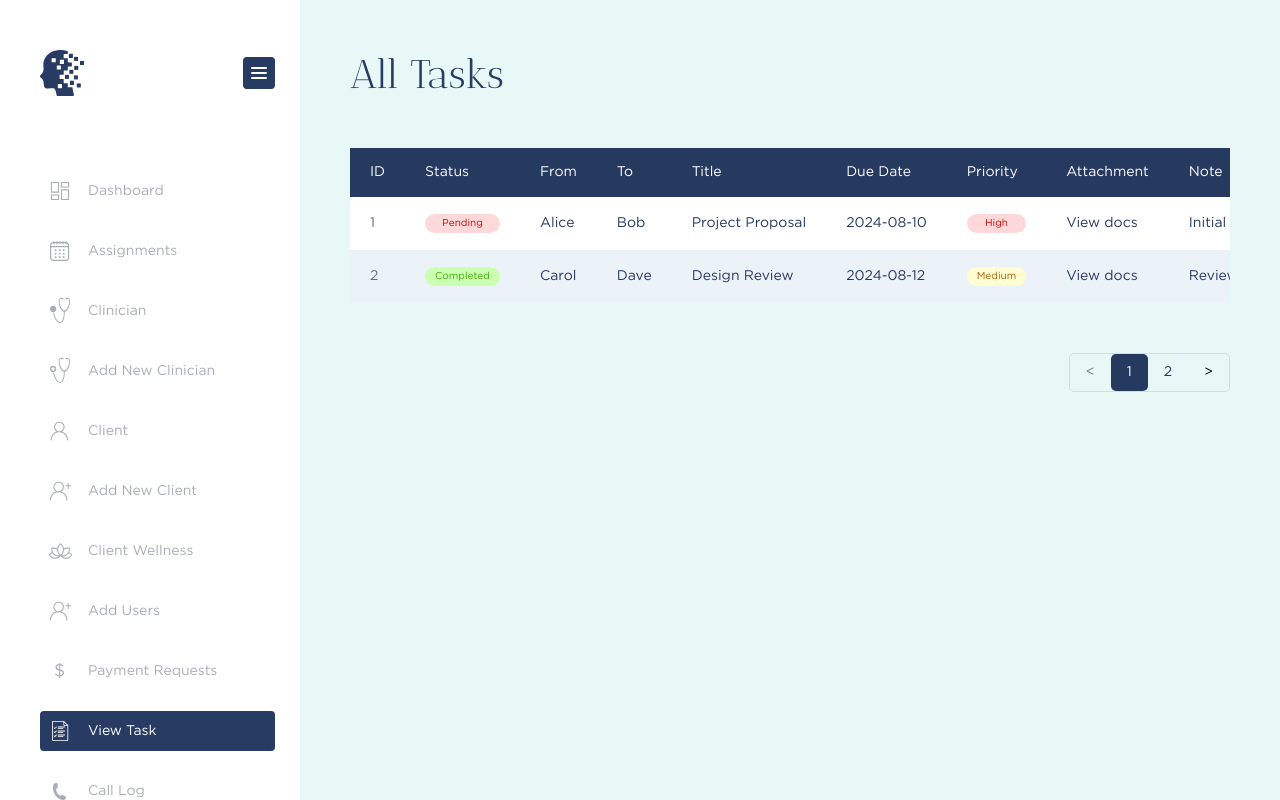
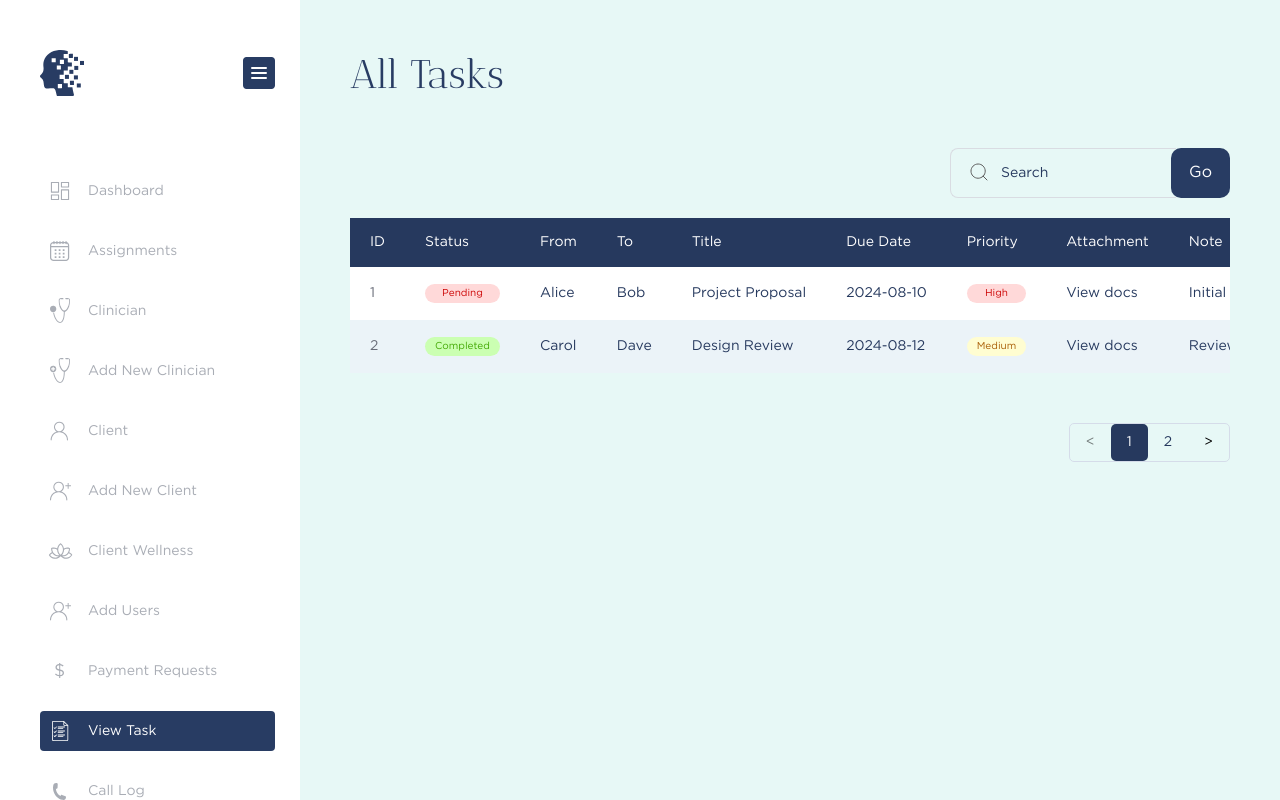
Before and after one commit to humanshi123/blacktherapy-admin, a Next.js app: page /view-task in a window 1280 px wide. Built offline with nearby package versions, Linux system fonts and the light colour scheme.

Commit message:
07-08-2024

```diff
--- a/src/app/view-task/page.tsx
+++ b/src/app/view-task/page.tsx
@@ -5,6 +5,7 @@ import Image from 'next/image';
 import ReactPaginate from 'react-paginate';
 import deleteCross from "../../assets/images/deleteCross.png"
 import { DeleteIcon } from '@/utils/svgicon';
+import SearchBar from '@/components/SearchBar';
 
 interface TableData {
   id: number;
@@ -107,7 +108,10 @@ const TableComponent: React.FC = () => {
       <h1 className="font-antic text-[#283C63] text-[30px] leading-[1.2em] mb-[25px] lg:text-[40px] lg:mb-[50px]">
         All Tasks
       </h1>
-      <div className='table-common overflow-auto'>
+      <div className='flex justify-end mb-5'>
+        <SearchBar />
+      </div>
+      <div className='table-common overflo-custom'>
         <table className="">
           <thead>
             <tr>
```
